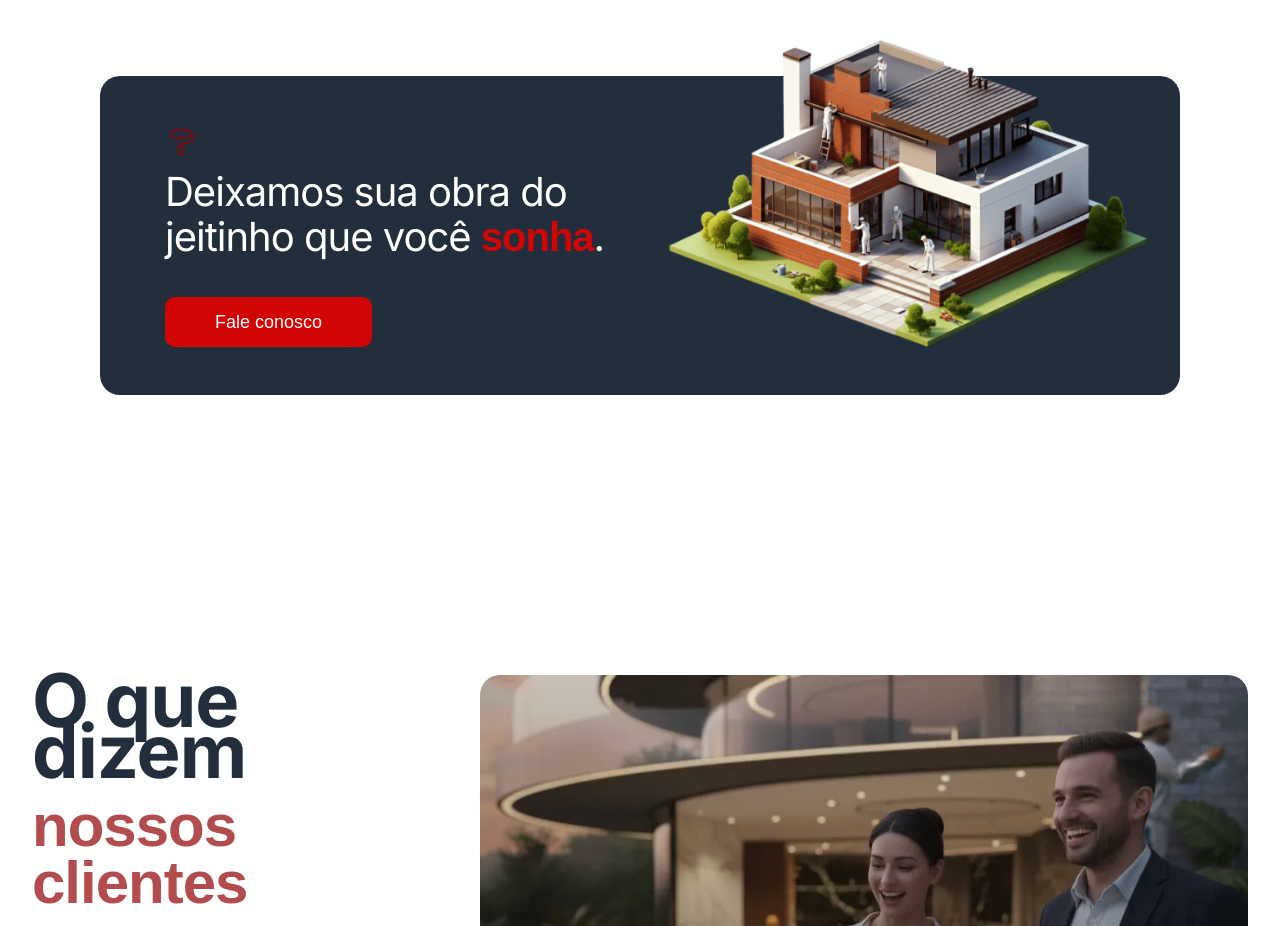
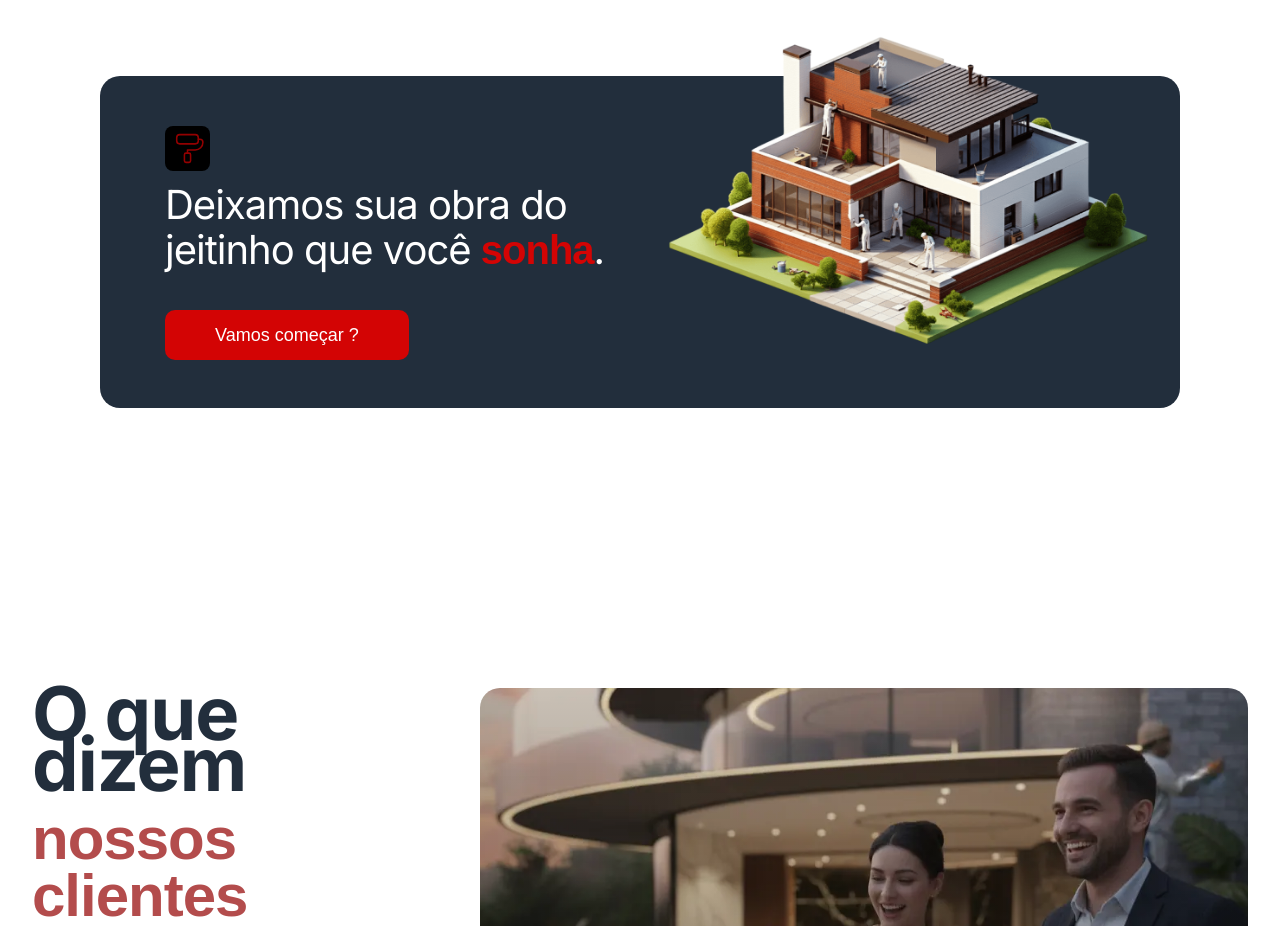
Before and after one commit to wagstalos/projeto-solidvs, a website: page index.html in a window 1280 px wide. Shown: the part 4120-5046 px from the top of the page. Drawn offline with Linux system fonts and the light colour scheme.

Commit message:
fix: text btn

```diff
--- a/index.html
+++ b/index.html
@@ -383,7 +383,7 @@
 
           <h2>Deixamos sua obra do jeitinho que você <b>sonha</b>.</h2>
 
-          <a href="#" class="btn-secondary">Fale conosco</a>
+          <a href="#" class="btn-secondary">Vamos começar ?</a>
         </div>
 
         <div class="img-obra">
--- a/scss/_s-service.scss
+++ b/scss/_s-service.scss
@@ -106,6 +106,14 @@
         .text {
             width: 50%;
             margin: 50px;
+
+            svg {
+                background-color: #000000;
+                width: 45px;
+                height: 45px;
+                padding: 4px;
+                border-radius: 8px;
+            }
         }
 
         .img-obra {
@@ -149,10 +157,10 @@
     .btn-secondary {
         background-color: $brand-red;
         color: $white;
-        transition: all 0.3s ease-in;
+        // transition: all 0.3s ease-in;
 
         &:hover {
-            background-color: $brand-red;
+            background-color: $brand-main;
         }
     }
 
```
Also changed, not shown: css/main.css.
